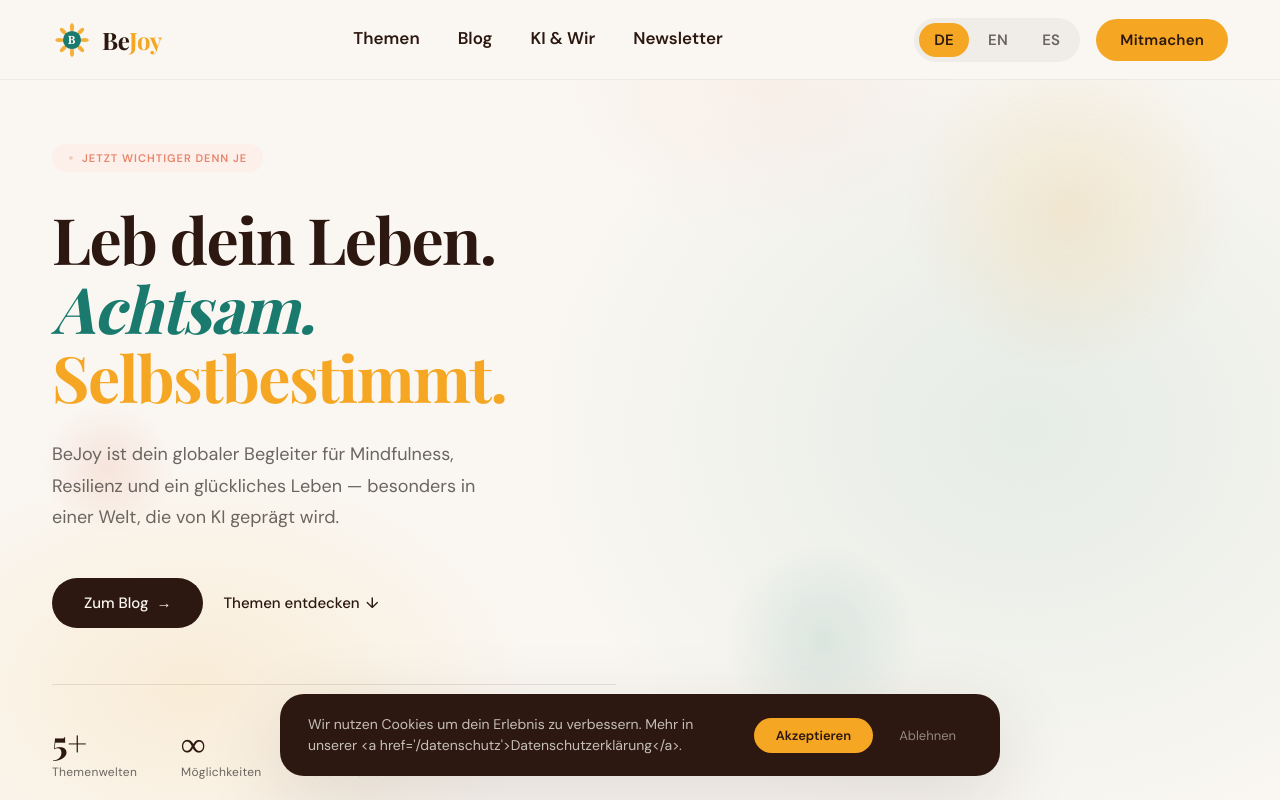
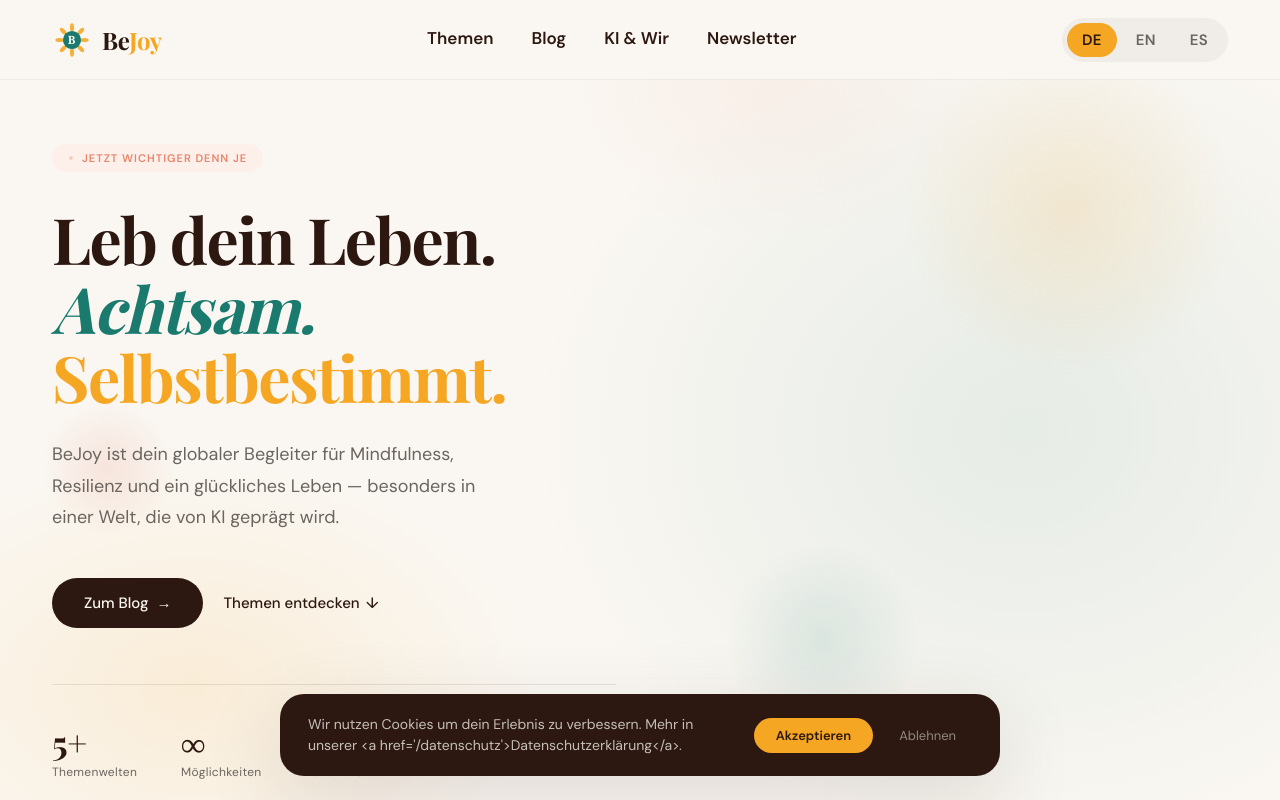
Before and after one commit to cleebration/BeJoy, a React (Vite) app: page / in a window 1280 px wide. Shown: the top 800 px of the page. Built offline with nearby package versions, Linux system fonts and the light colour scheme; a web font is replaced by a local one.

Commit message:
Update App.jsx

```diff
--- a/src/App.jsx
+++ b/src/App.jsx
@@ -189,7 +189,6 @@ export default function App() {
               <button key={l} className={`lang-btn ${lang === l ? "active" : ""}`} onClick={() => changeLang(l)}>{l.toUpperCase()}</button>
             ))}
           </div>
-          <a href="#newsletter" className="nav-cta">{t("nav_cta")}</a>
         </div>
         <button className={`hamburger ${mobileOpen ? "open" : ""}`} aria-label="Menu" onClick={() => setMobileOpen((v) => !v)}>
           <span></span><span></span><span></span>
```
